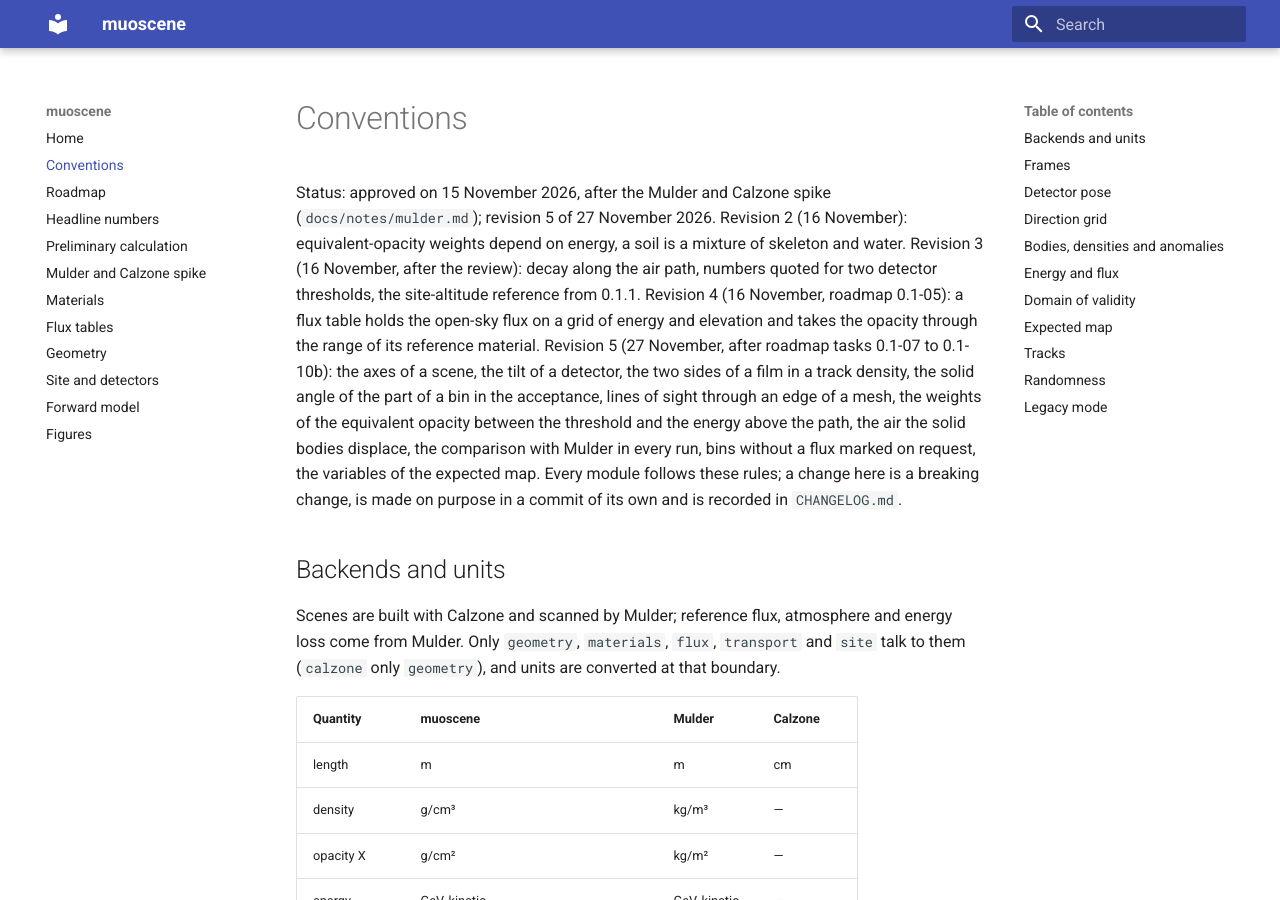
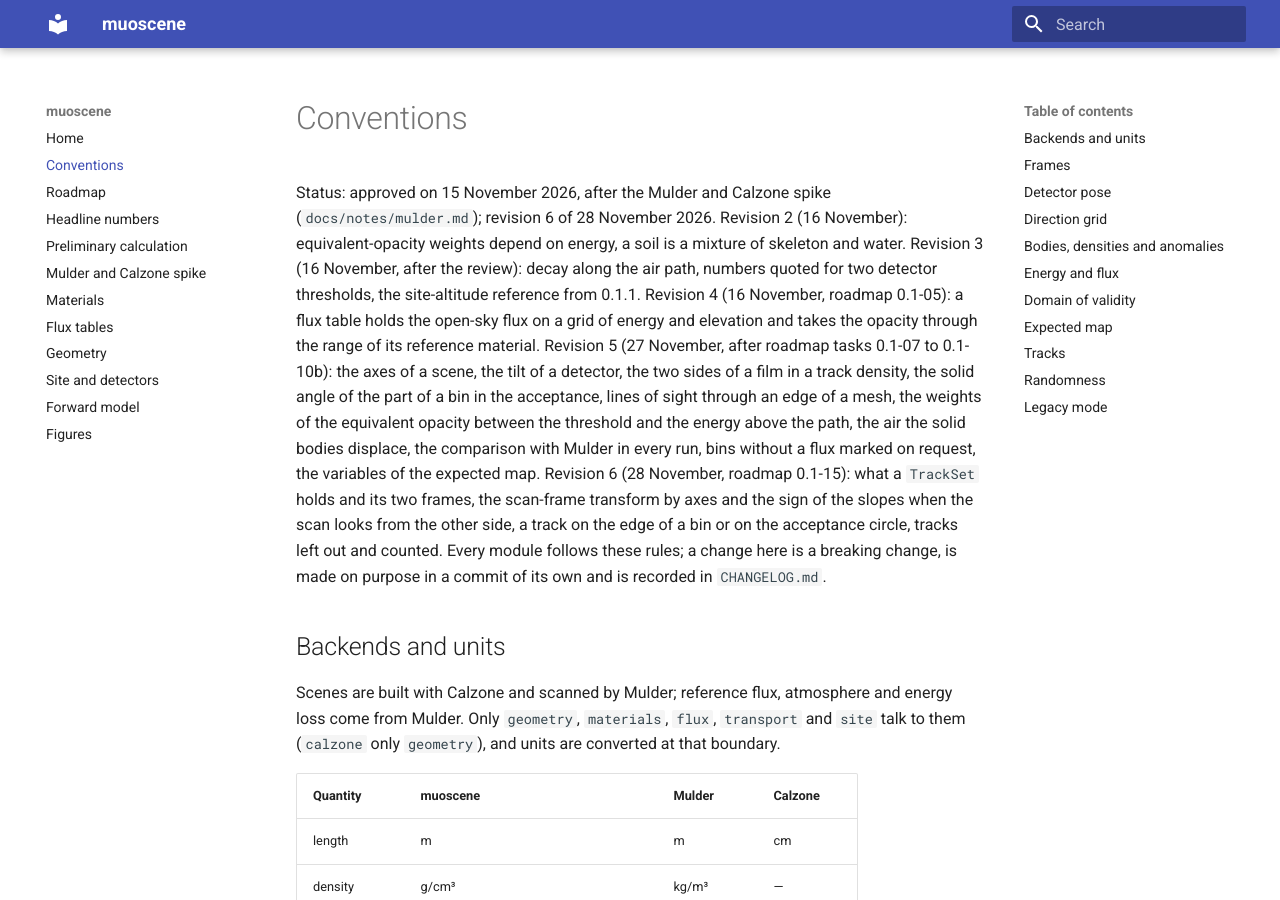
Before and after one commit to zhakansadykov/muoscene, an MkDocs documentation site: the page built from docs/conventions.md, in a window 1280 px wide and 900 px high. Built offline with MkDocs 1.6.1 and Material for MkDocs 9.7.7, drawn with Linux system fonts in a browser that asks for light colours; some of the changed text lies outside the part shown.

Commit message:
Conventions, revision 6

```diff
--- a/docs/conventions.md
+++ b/docs/conventions.md
@@ -1,6 +1,6 @@
 # Conventions
 
-Status: approved on 15 November 2026, after the Mulder and Calzone spike (`docs/notes/mulder.md`); revision 5 of 27 November 2026. Revision 2 (16 November): equivalent-opacity weights depend on energy, a soil is a mixture of skeleton and water. Revision 3 (16 November, after the review): decay along the air path, numbers quoted for two detector thresholds, the site-altitude reference from 0.1.1. Revision 4 (16 November, roadmap 0.1-05): a flux table holds the open-sky flux on a grid of energy and elevation and takes the opacity through the range of its reference material. Revision 5 (27 November, after roadmap tasks 0.1-07 to 0.1-10b): the axes of a scene, the tilt of a detector, the two sides of a film in a track density, the solid angle of the part of a bin in the acceptance, lines of sight through an edge of a mesh, the weights of the equivalent opacity between the threshold and the energy above the path, the air the solid bodies displace, the comparison with Mulder in every run, bins without a flux marked on request, the variables of the expected map. Every module follows these rules; a change here is a breaking change, is made on purpose in a commit of its own and is recorded in `CHANGELOG.md`.
+Status: approved on 15 November 2026, after the Mulder and Calzone spike (`docs/notes/mulder.md`); revision 6 of 28 November 2026. Revision 2 (16 November): equivalent-opacity weights depend on energy, a soil is a mixture of skeleton and water. Revision 3 (16 November, after the review): decay along the air path, numbers quoted for two detector thresholds, the site-altitude reference from 0.1.1. Revision 4 (16 November, roadmap 0.1-05): a flux table holds the open-sky flux on a grid of energy and elevation and takes the opacity through the range of its reference material. Revision 5 (27 November, after roadmap tasks 0.1-07 to 0.1-10b): the axes of a scene, the tilt of a detector, the two sides of a film in a track density, the solid angle of the part of a bin in the acceptance, lines of sight through an edge of a mesh, the weights of the equivalent opacity between the threshold and the energy above the path, the air the solid bodies displace, the comparison with Mulder in every run, bins without a flux marked on request, the variables of the expected map. Revision 6 (28 November, roadmap 0.1-15): what a `TrackSet` holds and its two frames, the scan-frame transform by axes and the sign of the slopes when the scan looks from the other side, a track on the edge of a bin or on the acceptance circle, tracks left out and counted. Every module follows these rules; a change here is a breaking change, is made on purpose in a commit of its own and is recorded in `CHANGELOG.md`.
 
 ## Backends and units
 
@@ -57,7 +57,7 @@ and roll rotates x_d and y_d about z_d by γ (counter-clockwise seen from the ti
 
 They are the slopes an emulsion scan reports (dx/dz, dy/dz) and the ratios of hit offsets to the base of a two-plane telescope. A slope pair describes a line, so u and −u give the same (tx, ty); the sky side is fixed by u_z > 0.
 
-**Scan frame.** Film axes used by the scanning laboratory are related to (x_d, y_d) by a fixed rotation or flip recorded in the exposure log; `muoscene.io.tracks` applies it when reading tracks.
+**Scan frame.** Film axes used by the scanning laboratory are related to (x_d, y_d) by a fixed rotation or flip recorded in the exposure log; `muoscene.io.tracks` applies it when reading tracks. The transform names, for each axis of the scan, the detector axis it runs along, with its sign, and the scan coordinates of the reference point. Where the z axis of the scan runs against the normal, the slopes change sign besides the turn of the axes.
 
 **Acceptance.** A detector accepts directions with u · z_d > 0 and sqrt(tx² + ty²) ≤ `tan_max`. The projected sensitive area is A (u · z_d). A detector point is never placed exactly on a boundary between bodies. A line of sight that passes within 1 nm of an edge or a vertex of a mesh is traced 3 nm aside (9 nm, or in another direction, where that lands near a second edge); one that runs at less than 0.57° to a face at such an edge, or along the edge, is refused (`docs/notes/geometry.md`).
 
@@ -70,6 +70,8 @@ Bins are rectangles in (tx, ty). The solid angle of the rectangle [0, a] × [0,
     Ω = arctan(a b / sqrt(1 + a² + b²))
 
 and a general bin follows from four corner terms. Expected counts in a bin are integrated over sub-samples (n × n directions per bin, `supersample` in the configuration). The part of a bin within the acceptance circle has an exact solid angle as well, the contour integral of (1 − cos θ) dφ along its boundary; a sub-sample carries the exact solid angle of its rectangle within the circle and a direction inside it.
+
+A track on an edge between two bins belongs to the bin above the edge, one on the last edge to the last bin; a track on the acceptance circle is inside it. A track whose line looks at the sky only from behind the plane, or along the horizon, is not binned; every track left out is counted.
 
 ## Bodies, densities and anomalies
 
@@ -132,7 +134,7 @@ Attributes carry the package and backend versions, the configuration hash, creat
 
 ## Tracks
 
-`TrackSet` (`muoscene.detectors.tracks`) holds measured and synthetic tracks in one layout: slopes `tx`, `ty` and position in the detector frame, film index, quality, and the source (data or synthetic). It lives with the detectors, not with file readers, because synthetic data and comparison with data use it without touching files; readers in `muoscene.io.tracks` convert scanning output into it and apply the scan-frame transform. Model and data are binned in the same `DirectionGrid` with the same cuts.
+`TrackSet` (`muoscene.detectors.tracks`) holds the slopes `tx`, `ty` of tracks and, where the scan gives them, their positions; it states its frame — `detector`, or `scan` while the scan-frame transform is not known — its source (data or synthetic), the area scanned, the length of the exposure and the cuts already applied. Columns that only some scanning outputs have (segments, first film, quality) are added with the reader that brings them. Only a set in the detector frame is compared with a model. It lives with the detectors, not with file readers, because synthetic data and comparison with data use it without touching files; readers in `muoscene.io.tracks` convert scanning output into it and apply the scan-frame transform. Model and data are binned in the same `DirectionGrid` with the same cuts.
 
 ## Randomness
 
```
Also changed, not shown: CHANGELOG.md (+1 -0 lines).
